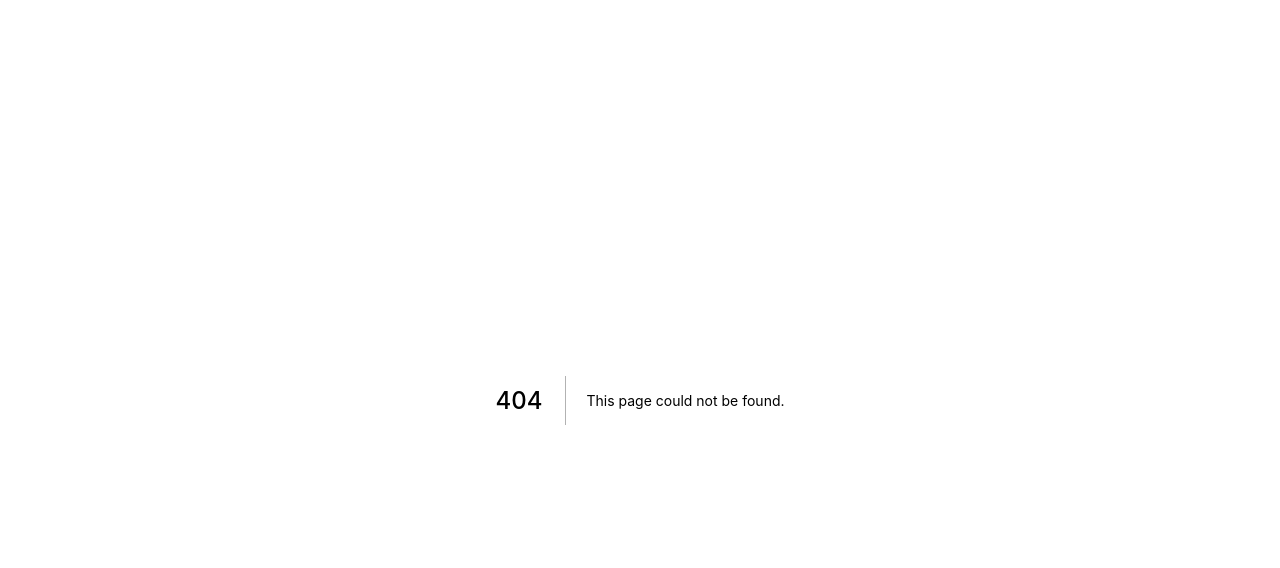
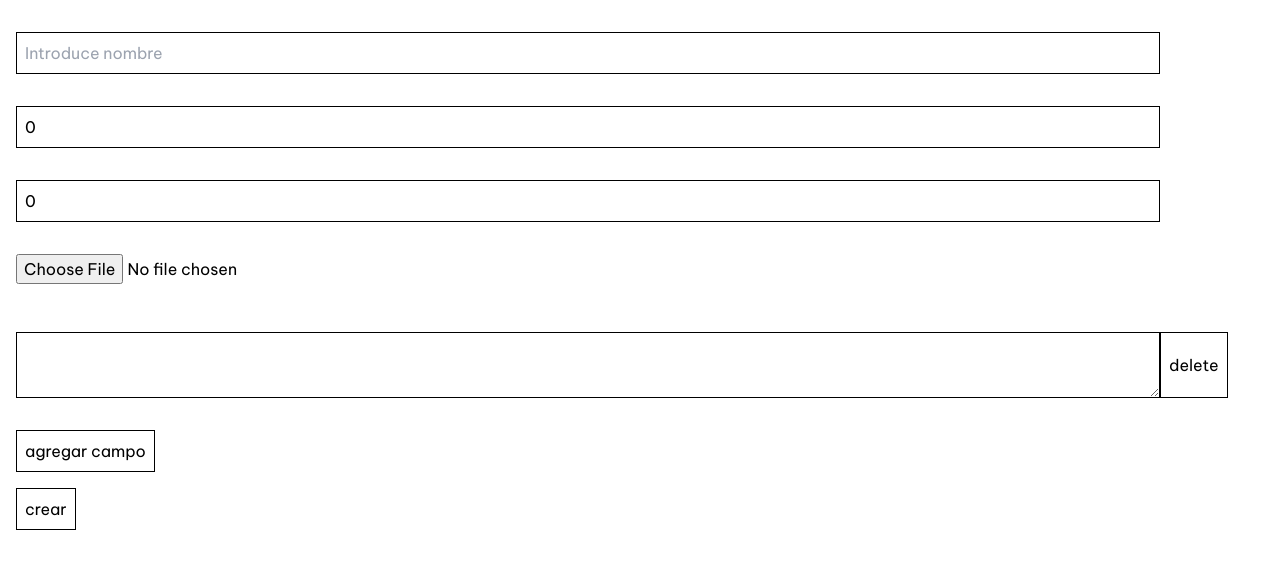
Before and after one commit to fervillalbag/metalhead, a Next.js app in the folder app/: page /admin/create/product in a window 1280 px wide. Before the commit this address had no page. Shown: the top 568 px of the page. Built offline with nearby package versions, Linux system fonts and the light colour scheme.

Commit message:
feat: create product from admin

```diff
--- a/app/src/graphql/mutation/product.ts
+++ b/app/src/graphql/mutation/product.ts
@@ -17,3 +17,12 @@ export const DELETE_PRODUCT_ITEM = gql`
     }
   }
 `;
+
+export const CREATE_PRODUCT_ITEM = gql`
+  mutation createProduct($input: ProductInput!) {
+    createProduct(input: $input) {
+      message
+      success
+    }
+  }
+`;
--- /dev/null
+++ b/app/src/pages/admin/create/product.tsx
@@ -0,0 +1,165 @@
+import React from "react";
+import { produce } from "immer";
+import { v4 as uuidv4 } from "uuid";
+
+import Loading from "@/components/Loading";
+import { useMutation } from "@apollo/client";
+import { CREATE_PRODUCT_ITEM } from "@/graphql/mutation/product";
+
+const CreateProductAdmin: React.FC = () => {
+  const [data, setData] = React.useState<any>({
+    name: "",
+    code: 0,
+    image: "",
+    price: 0,
+  });
+  const [descriptionArray, setDescriptionArray] = React.useState<any>([
+    {
+      id: uuidv4(),
+      text: "",
+    },
+  ]);
+  const [showProductImage, setShowProductImage] = React.useState<any>(null);
+  const [fileProduct, setFileProduct] = React.useState<any>(null);
+
+  const [createProduct] = useMutation(CREATE_PRODUCT_ITEM);
+
+  const newDescription = {
+    id: uuidv4(),
+    text: "",
+  };
+
+  const handleAddInputDescription = () => {
+    setDescriptionArray((currentDescription: any) => [
+      ...currentDescription,
+      newDescription,
+    ]);
+  };
+
+  const handleDeleteInputDescription = (id: string) => {
+    setDescriptionArray((currentDescription: any) =>
+      currentDescription.filter((x: any) => x.id !== id)
+    );
+  };
+
+  const handleHeaderFileChange = (e: any) => {
+    const file = e.currentTarget.files[0];
+    const image = URL.createObjectURL(file);
+    setShowProductImage(image);
+    setFileProduct(file);
+  };
+
+  const alertError = () => {
+    return <span className="block">Agregar imagen!!!</span>;
+  };
+
+  const handleCreateProduct = async () => {
+    if (fileProduct) {
+      const url = "https://api.cloudinary.com/v1_1/dbp9am0cx/image/upload";
+      const formData = new FormData();
+      formData.append("file", fileProduct);
+      formData.append("upload_preset", "products");
+      const res = await fetch(url, { method: "post", body: formData });
+      const imageData = await res.json();
+
+      const responseApi = await createProduct({
+        variables: {
+          input: {
+            name: data?.name,
+            code: Number(data?.code),
+            price: Number(data?.price),
+            image: imageData?.secure_url,
+            description: descriptionArray,
+          },
+        },
+      });
+
+      console.log(responseApi?.data);
+    } else {
+      alertError();
+    }
+  };
+
+  if (!data || !descriptionArray) return <Loading />;
+
+  return (
+    <div className="p-4">
+      <div className="py-4">
+        <input
+          type="text"
+          placeholder="Introduce nombre"
+          value={data?.name}
+          onChange={(e) => setData({ ...data, name: e.target.value })}
+          className="border p-2 w-11/12"
+        />
+      </div>
+      <div className="py-4">
+        <input
+          type="number"
+          placeholder="Introduce código"
+          value={data?.code}
+          onChange={(e) => setData({ ...data, code: e.target.value })}
+          className="border p-2 w-11/12"
+        />
+      </div>
+      <div className="py-4">
+        <input
+          type="number"
+          placeholder="Introduce precio"
+          value={data?.price}
+          onChange={(e) => setData({ ...data, price: e.target.value })}
+          className="border p-2 w-11/12"
+        />
+      </div>
+
+      {alertError}
+
+      <div className="py-4">
+        <input type="file" onChange={handleHeaderFileChange} />
+      </div>
+
+      {showProductImage && (
+        <div className="py-4">
+          <img src={showProductImage} alt="" width={100} />
+        </div>
+      )}
+
+      <div className="py-4">
+        {descriptionArray.map((description: any, index: number) => (
+          <div key={description.id} className="flex py-4">
+            <textarea
+              className="border p-2 w-11/12"
+              value={description.text}
+              onChange={(e) => {
+                const text = e.target.value;
+                setDescriptionArray((currentDescription: any) =>
+                  produce(currentDescription, (v: any) => {
+                    v[index].text = text;
+                  })
+                );
+              }}
+            ></textarea>
+            <button
+              className="p-2 border block"
+              onClick={() => handleDeleteInputDescription(description.id)}
+            >
+              delete
+            </button>
+          </div>
+        ))}
+      </div>
+
+      <button
+        className="border p-2 block mb-4"
+        onClick={handleAddInputDescription}
+      >
+        agregar campo
+      </button>
+      <button className="border p-2 block mb-4" onClick={handleCreateProduct}>
+        crear
+      </button>
+    </div>
+  );
+};
+
+export default CreateProductAdmin;
--- a/app/src/pages/admin/crear/review.tsx
+++ b/app/src/pages/admin/create/review.tsx
@@ -5,7 +5,7 @@ import { useMutation } from "@apollo/client";
 import { CREATE_REVIEW_HOME } from "@/graphql/mutation/reviewHome";
 import Loading from "@/components/Loading";
 
-const CreateReviewAdmin = () => {
+const CreateReviewAdmin: React.FC = () => {
   const [data, setData] = React.useState<any>({
     name: "",
     avatar: "",
--- a/app/src/pages/admin/product/index.tsx
+++ b/app/src/pages/admin/product/index.tsx
@@ -199,6 +199,13 @@ const ProductAdmin = () => {
           </div>
         ))}
       </div>
+
+      <button
+        className="border p-2 mt-8"
+        onClick={() => router.push("/admin/create/product")}
+      >
+        agregar nuevo producto
+      </button>
     </div>
   );
 };
--- a/app/src/pages/admin/review/index.tsx
+++ b/app/src/pages/admin/review/index.tsx
@@ -199,7 +199,7 @@ const ReviewInfoAdmin = () => {
 
       <button
         className="border p-2 mt-8"
-        onClick={() => router.push("/admin/crear/review")}
+        onClick={() => router.push("/admin/create/review")}
       >
         agregar nueva review
       </button>
```
